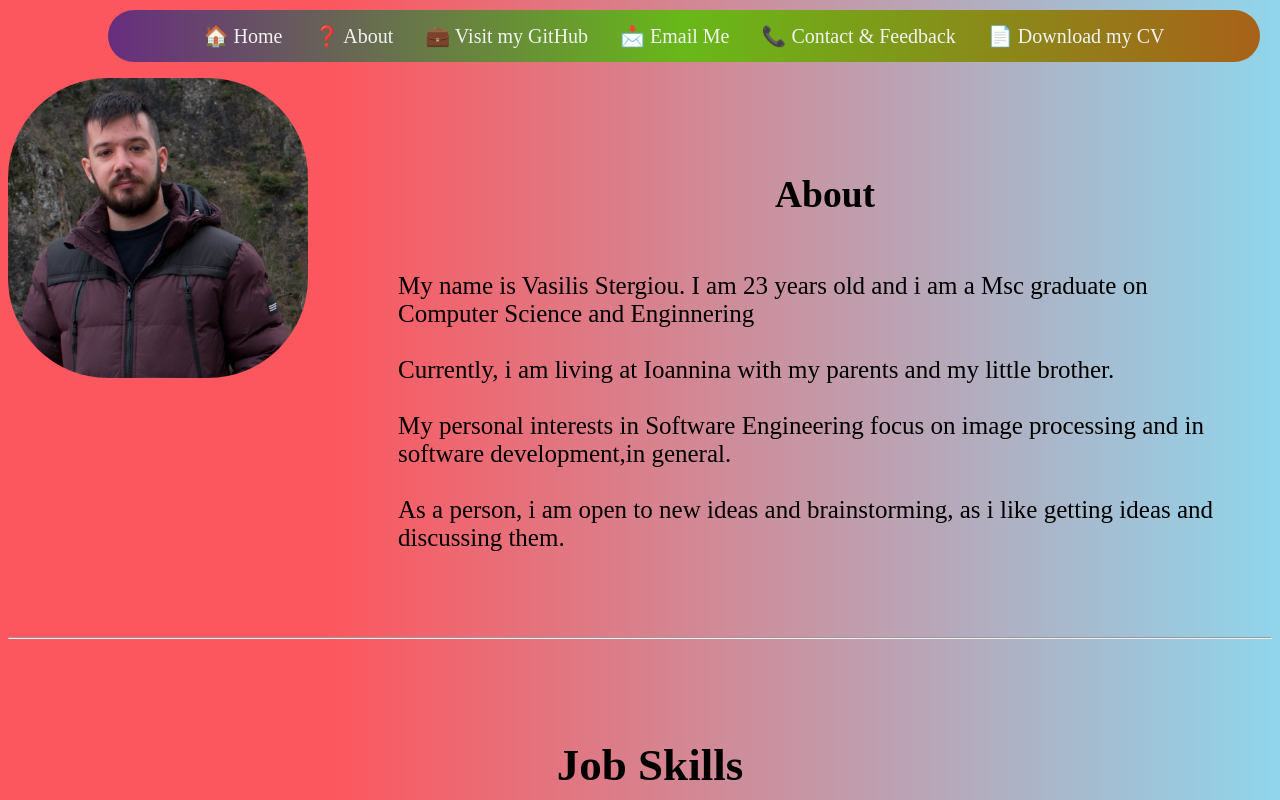
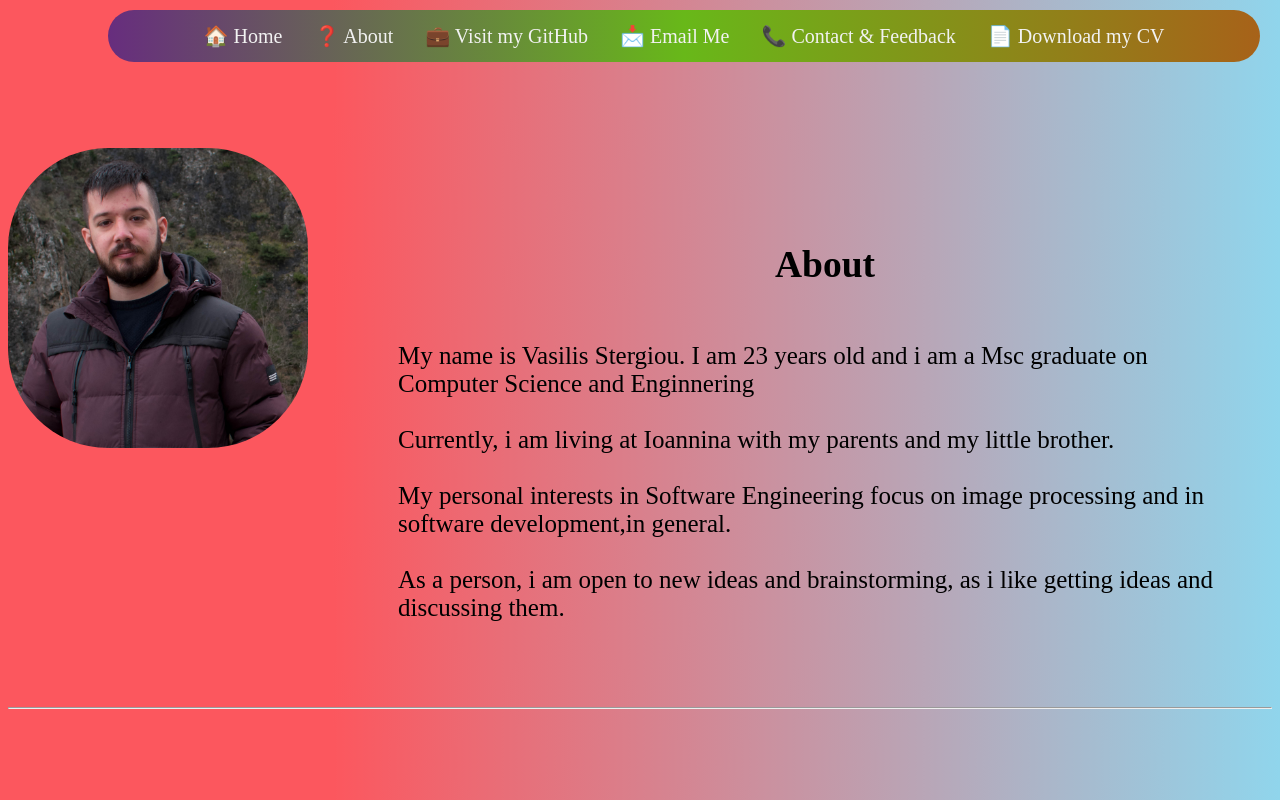
Before and after one commit to VasileiosStergiou/vasileiosstergiou.github.io, a plain HTML site: page index.html in a window 1280 px wide. Shown: the top 800 px of the page. Drawn offline with Linux system fonts and the light colour scheme.

Commit message:
Add files via upload

```diff
--- a/web_styles.css
+++ b/web_styles.css
@@ -1,5 +1,5 @@
 img{
-    margin-top: 70px;
+    margin-top: 140px;
     margin-bottom: -20px;
     height: 300px;
     width: 300px;
@@ -50,7 +50,7 @@ img:hover{
     transition: 1.2s;
     border-radius: 15px;
     transform: scale(1.2);
-    margin-top: 25px;
+    margin-top: 150px;
     margin-left: 25px;
 }
 
```
